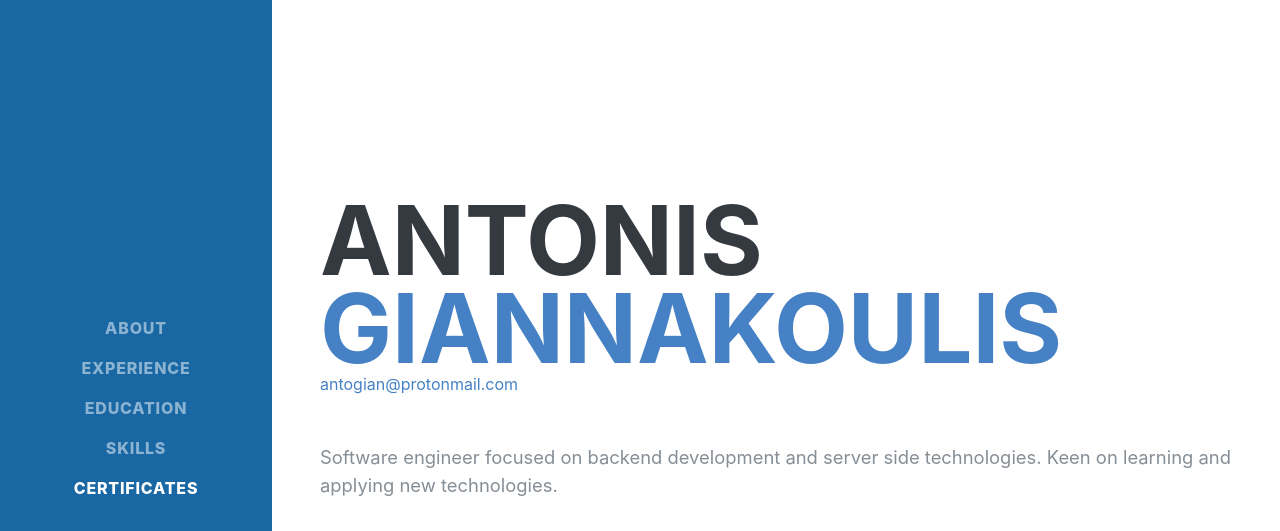
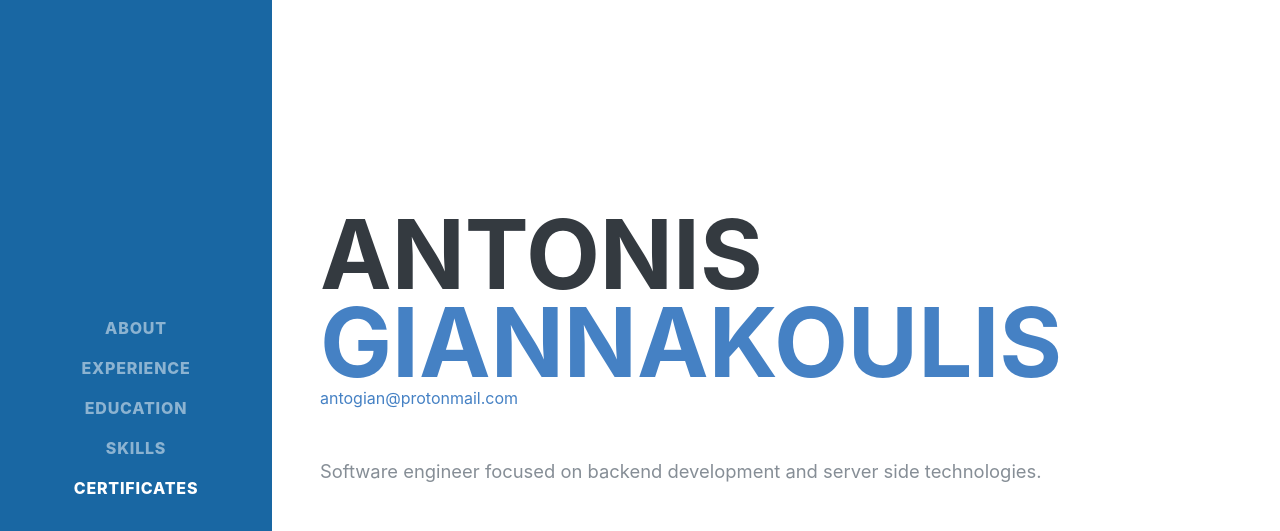
Before and after one commit to antogian/antogian.github.io, a plain HTML site: page index.html in a window 1280 px wide. Shown: the top 531 px of the page. Drawn offline with Linux system fonts and the light colour scheme; a web font is replaced by a local one.

Commit message:
upated intro section

```diff
--- a/index.html
+++ b/index.html
@@ -69,7 +69,7 @@
         <a href="mailto:antogian@protonmail.com">antogian@protonmail.com</a>
       </div>
       <p class="lead mb-5">
-        Software engineer focused on backend development and server side technologies. Keen on learning and applying new technologies.
+        Software engineer focused on backend development and server side technologies.
       </p>
       <div class="social-icons">
         <a href="https://www.linkedin.com/in/antonis-giannakoulis-290471112">
```
